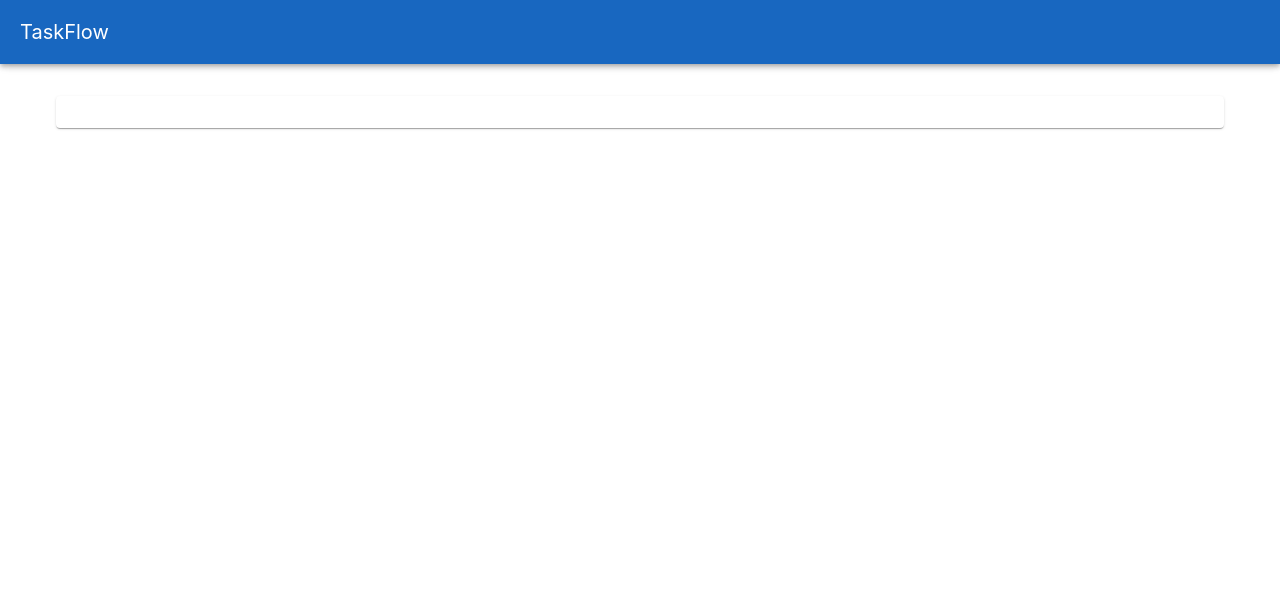
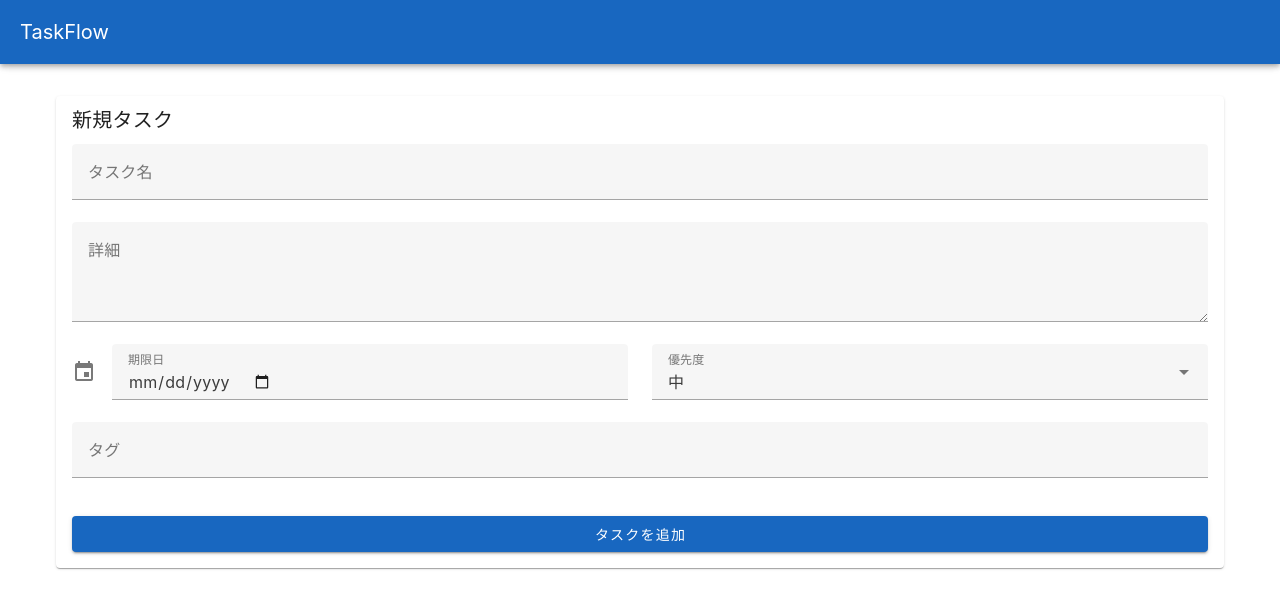
Before and after one commit to moroq1988/TaskFlow, a Vue app in the folder frontend/: page / in a window 1280 px wide. Shown: the top 608 px of the page. Built offline with nearby package versions, Linux system fonts and the light colour scheme.

Commit message:
タスク入力ページの作成

```diff
--- a/frontend/src/App.vue
+++ b/frontend/src/App.vue
@@ -1,15 +1,17 @@
 <script setup lang="ts">
-import Header from "./components/Header.vue"
+import AppHeader from "./components/AppHeader.vue";
+import TaskForm from "./components/TaskForm.vue";
 </script>
 
 <template>
   <v-app>
-    <Header />
+    <AppHeader />
     <v-main>
       <v-container>
         <v-card class="mx-auto mt-4">
+          <v-card-title>新規タスク</v-card-title>
           <v-card-text>
-            <!-- Task input form will go here -->
+            <TaskForm />
           </v-card-text>
         </v-card>
       </v-container>
--- /dev/null
+++ b/frontend/src/components/TaskForm.vue
@@ -0,0 +1,52 @@
+<script setup lang="ts">
+import { ref } from "vue";
+
+const title = ref("");
+const description = ref("");
+const dueDate = ref("");
+const priority = ref("medium");
+const tags = ref<string[]>([]);
+
+const priorities = [
+  { value: "low", label: "低", color: "info" },
+  { value: "medium", label: "中", color: "warning" },
+  { value: "high", label: "高", color: "error" },
+];
+</script>
+
+<template>
+  <v-form @submit.prevent>
+    <v-text-field
+      v-model="title"
+      label="タスク名"
+      required
+      :rules="[(v) => !!v || 'タスク名は必須です']"
+    />
+
+    <v-textarea v-model="description" label="詳細" rows="3" />
+
+    <v-row>
+      <v-col cols="6">
+        <v-text-field
+          v-model="dueDate"
+          label="期限日"
+          type="date"
+          prepend-icon="mdi-calendar"
+        />
+      </v-col>
+      <v-col cols="6">
+        <v-select
+          v-model="priority"
+          :items="priorities"
+          label="優先度"
+          item-title="label"
+          item-value="value"
+        />
+      </v-col>
+    </v-row>
+
+    <v-combobox v-model="tags" label="タグ" multiple chips small-chips />
+
+    <v-btn color="primary" block class="mt-4" type="submit"> タスクを追加 </v-btn>
+  </v-form>
+</template>
--- a/frontend/src/main.ts
+++ b/frontend/src/main.ts
@@ -4,6 +4,7 @@ import "./style.css";
 import App from "./App.vue";
 import router from "./router";
 import vuetify from "./plugins/vuetify";
+import "@mdi/font/css/materialdesignicons.css";
 
 const app = createApp(App);
 
```
Also changed, not shown: frontend/src/types/task.ts (added, +19 -0 lines), frontend/src/components/AppHeader.vue (renamed from frontend/src/components/Header.vue), 2 other files (tests, documents, lock files or other folders).
